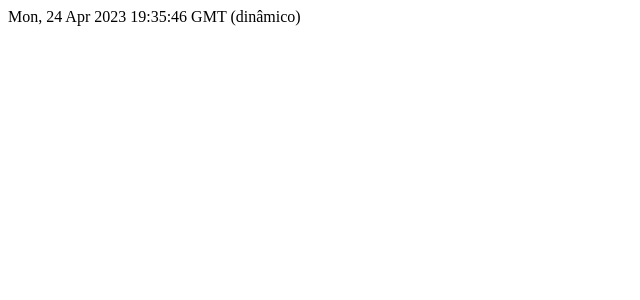
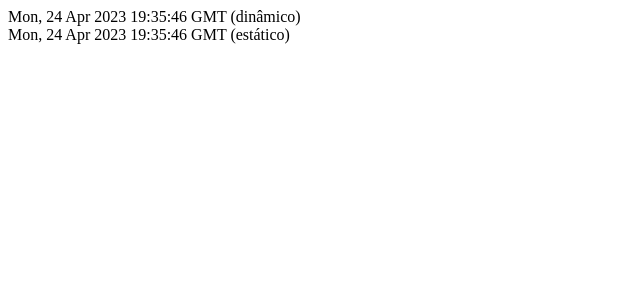
Before and after one commit to educbraga/nextjs-teste-deploy, a Next.js app: page /tempo in a window 1280 px wide. Shown: the top 300 px of the page, without its empty margins (0-640 px from the left). Built offline with nearby package versions, Linux system fonts and the light colour scheme.

Commit message:
adiciona variavel estatica

```diff
--- a/pages/tempo.js
+++ b/pages/tempo.js
@@ -1,11 +1,25 @@
-function Tempo() {
+function Tempo(props) {
+  console.log("> Passando pelo frontend")
   const dynamicDate = new Date();
   const dynamicDateString = dynamicDate.toGMTString()
   return (
     <div>
-      {dynamicDateString} (dinâmico)
+      <div>{dynamicDateString} (dinâmico)</div>
+      <div>{props.staticDateString} (estático)</div>
     </div>
   )
 }
 
+export function getStaticProps() {
+  console.log("> Passando pelo getStaticProps")
+  const staticDate = new Date();
+  const staticDateString = staticDate.toGMTString()
+
+  return {
+    props: {
+      staticDateString
+    }
+  }
+}
+
 export default Tempo
```
